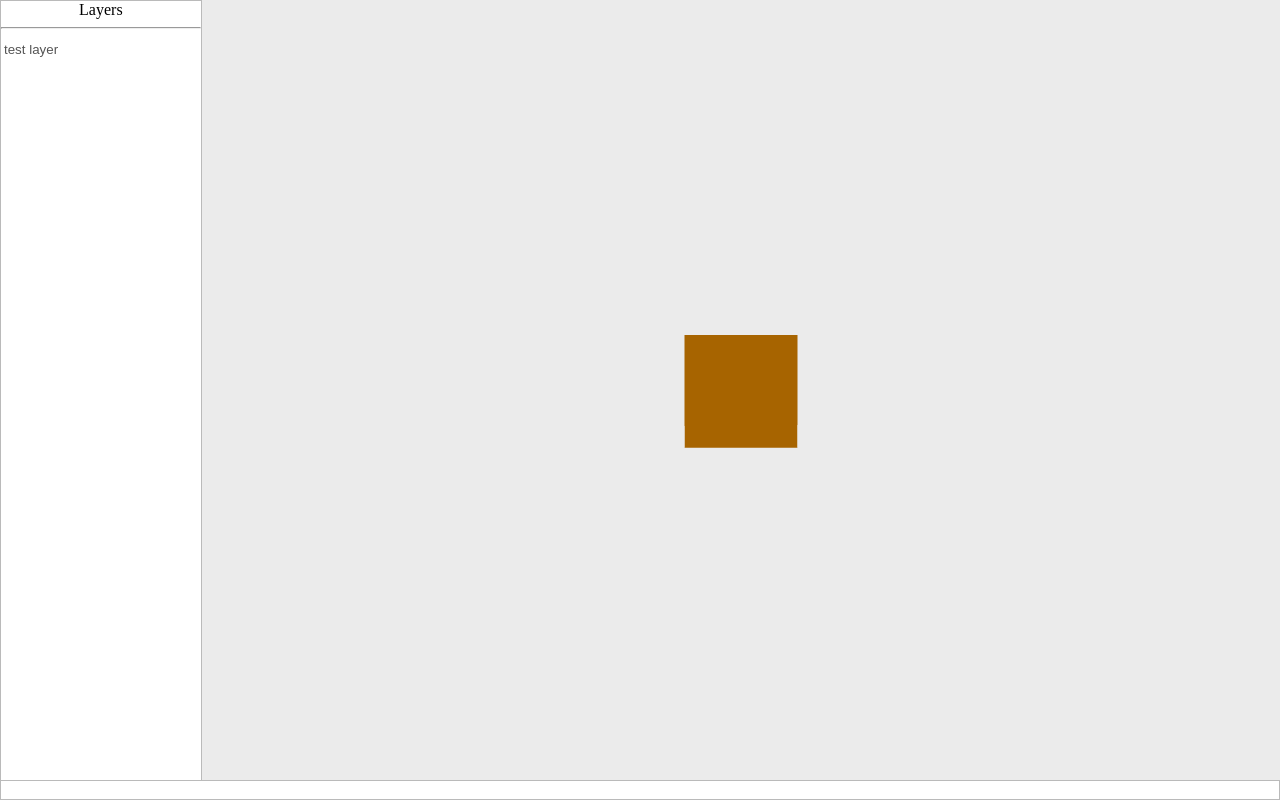
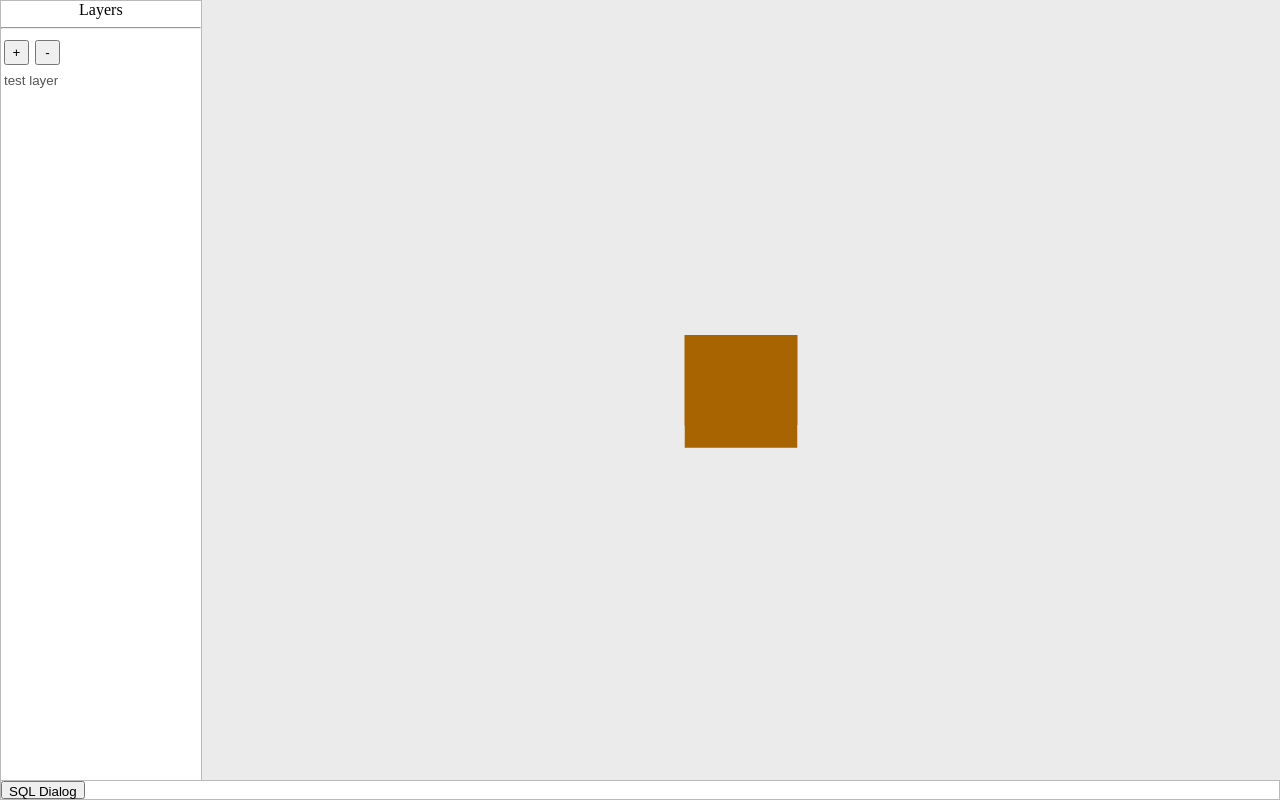
Before and after one commit to KiSae-Lee/my-electron-react-threejs, a React app: page / in a window 1280 px wide. Built offline with nearby package versions, Linux system fonts and the light colour scheme.

Commit message:
UI organizing. Material UI integrated.

```diff
--- a/package.json
+++ b/package.json
@@ -17,6 +17,9 @@
   "license": "ISC",
   "dependencies": {
     "@electron/remote": "^2.0.9",
+    "@emotion/react": "^11.10.6",
+    "@emotion/styled": "^11.10.6",
+    "@mui/material": "^5.12.1",
     "@react-three/fiber": "^8.12.1",
     "@reduxjs/toolkit": "^1.9.3",
     "@types/react": "^18.0.34",
--- a/src/Components/LayerIndicator.tsx
+++ b/src/Components/LayerPanel/LayerIndicator.tsx
@@ -13,13 +13,21 @@ const LayerIndicator = ({ title, defaultColor = 'transparent', clickedColor = 'w
     const [isRename, setIsRename] = useState(false);
     const [input, setInput] = useState(title);
 
-    const onClick = () => {
-        setIsActive((current) => !current);
-    };
+    let timer: NodeJS.Timeout;
 
-    const onDoubleClick = () => {
-        setIsRename((current) => !current);
-        inputRef.current?.select();
+    const onClick = (event: React.MouseEvent<HTMLDivElement>) => {
+        clearTimeout(timer);
+
+        if (event.detail === 1) {
+            timer = setTimeout(() => {
+                // Single Click Here.
+                setIsActive((current) => !current);
+            }, 200);
+        } else if (event.detail === 2) {
+            // Double Click Here.
+            setIsRename((current) => !current);
+            inputRef.current?.select();
+        }
     };
 
     const onInputChange = (event: React.ChangeEvent<HTMLInputElement>) => {
@@ -62,7 +70,6 @@ const LayerIndicator = ({ title, defaultColor = 'transparent', clickedColor = 'w
                 padding: '3px',
             }}
             onClick={onClick}
-            onDoubleClick={onDoubleClick}
         >
             <form ref={formRef} onSubmit={onSubmit}>
                 <input
--- /dev/null
+++ b/src/Components/LayerPanel/LayerPanel.tsx
@@ -0,0 +1,16 @@
+import React from 'react';
+import LayerIndicator from './LayerIndicator';
+import LayerPanelControl from './LayerPanelControl';
+import LayerPanelHeader from './LayerPanelHeader';
+
+const LayerPanel = () => {
+    return (
+        <div className="LayerPanel">
+            <LayerPanelHeader />
+            <LayerPanelControl />
+            <LayerIndicator title={'test layer'} clickedColor={'#bababa'} />
+        </div>
+    );
+};
+
+export default LayerPanel;
--- /dev/null
+++ b/src/Components/LayerPanel/LayerPanelControl.tsx
@@ -0,0 +1,28 @@
+import React from 'react';
+
+const LayerPanelControl = () => {
+    return (
+        <div className="Buttons">
+            <button
+                style={{
+                    width: '25px',
+                    height: '25px',
+                    margin: '3px',
+                }}
+            >
+                +
+            </button>
+            <button
+                style={{
+                    width: '25px',
+                    height: '25px',
+                    margin: '3px',
+                }}
+            >
+                -
+            </button>
+        </div>
+    );
+};
+
+export default LayerPanelControl;
--- /dev/null
+++ b/src/Components/LayerPanel/LayerPanelHeader.tsx
@@ -0,0 +1,17 @@
+import React from 'react';
+
+const LayerPanelHeader = () => {
+    return (
+        <div
+            className="Title"
+            style={{
+                textAlign: 'center',
+            }}
+        >
+            <label>Layers</label>
+            <hr></hr>
+        </div>
+    );
+};
+
+export default LayerPanelHeader;
--- a/src/Components/Panel.tsx
+++ b/src/Components/Panel.tsx
@@ -1,6 +1,5 @@
 import React from 'react';
-import LayerIndicator from './LayerIndicator';
-
+import LayerPanel from './LayerPanel/LayerPanel';
 interface PanelProps {
     width: string;
     height: string;
@@ -16,17 +15,7 @@ const Panel = ({ width, height }: PanelProps) => {
                 border: '1px solid #bababa',
             }}
         >
-            <div
-                style={{
-                    alignItems: 'center',
-                    justifyContent: 'center',
-                    textAlign: 'center',
-                }}
-            >
-                <label>Layers</label>
-                <hr></hr>
-                <LayerIndicator title={'test layer'} clickedColor={'white'} />
-            </div>
+            <LayerPanel />
         </div>
     );
 };
--- /dev/null
+++ b/src/Components/SqlDialog.tsx
@@ -0,0 +1,43 @@
+import React from 'react';
+import { Box, Dialog, DialogTitle, TextField } from '@mui/material';
+
+export interface SimpleDialogProps {
+    open: boolean;
+    onClose: () => void;
+}
+
+const SimpleDialog = (props: SimpleDialogProps) => {
+    const { onClose, open } = props;
+
+    const handleClose = () => {
+        onClose();
+    };
+
+    return (
+        <Dialog onClose={handleClose} open={open}>
+            <DialogTitle>SQL Dialog</DialogTitle>
+            <Box
+                component="form"
+                sx={{
+                    '& > :not(style)': { m: '10px', width: '500px' },
+                }}
+                noValidate
+                autoComplete="off"
+            >
+                <TextField id="outlined-multiline-static" label="Query" multiline rows={4} />
+            </Box>
+            <button style={{ margin: '10px' }}>Submit Query</button>
+            <div
+                style={{
+                    padding: '10px',
+                    width: '500px',
+                    fontSize: '12px',
+                }}
+            >
+                {'Results Here.'}
+            </div>
+        </Dialog>
+    );
+};
+
+export default SimpleDialog;
--- a/src/Components/StatusBar.tsx
+++ b/src/Components/StatusBar.tsx
@@ -1,4 +1,5 @@
-import React from 'react';
+import React, { useState } from 'react';
+import SimpleDialog from './SqlDialog';
 
 interface StatusBarProps {
     width: string;
@@ -6,9 +7,21 @@ interface StatusBarProps {
 }
 
 const StatusBar = ({ width, height }: StatusBarProps) => {
+    const [open, setOpen] = useState(false);
+
+    const HandleClickOpen = () => {
+        setOpen(true);
+    };
+
+    const handleClose = () => {
+        setOpen(false);
+    };
+
     return (
         <div
             style={{
+                display: 'flex',
+                flexDirection: 'row',
                 boxSizing: 'border-box',
                 MozBoxSizing: 'border-box',
                 WebkitBoxSizing: 'border-box',
@@ -16,8 +29,12 @@ const StatusBar = ({ width, height }: StatusBarProps) => {
                 height: height,
                 backgroundColor: 'white',
                 border: '1px solid #bababa',
+                alignContent: 'center',
             }}
-        ></div>
+        >
+            <button onClick={HandleClickOpen}>SQL Dialog</button>
+            <SimpleDialog open={open} onClose={handleClose} />
+        </div>
     );
 };
 
```
Also changed, not shown: 2 other files (tests, documents, lock files or other folders).
